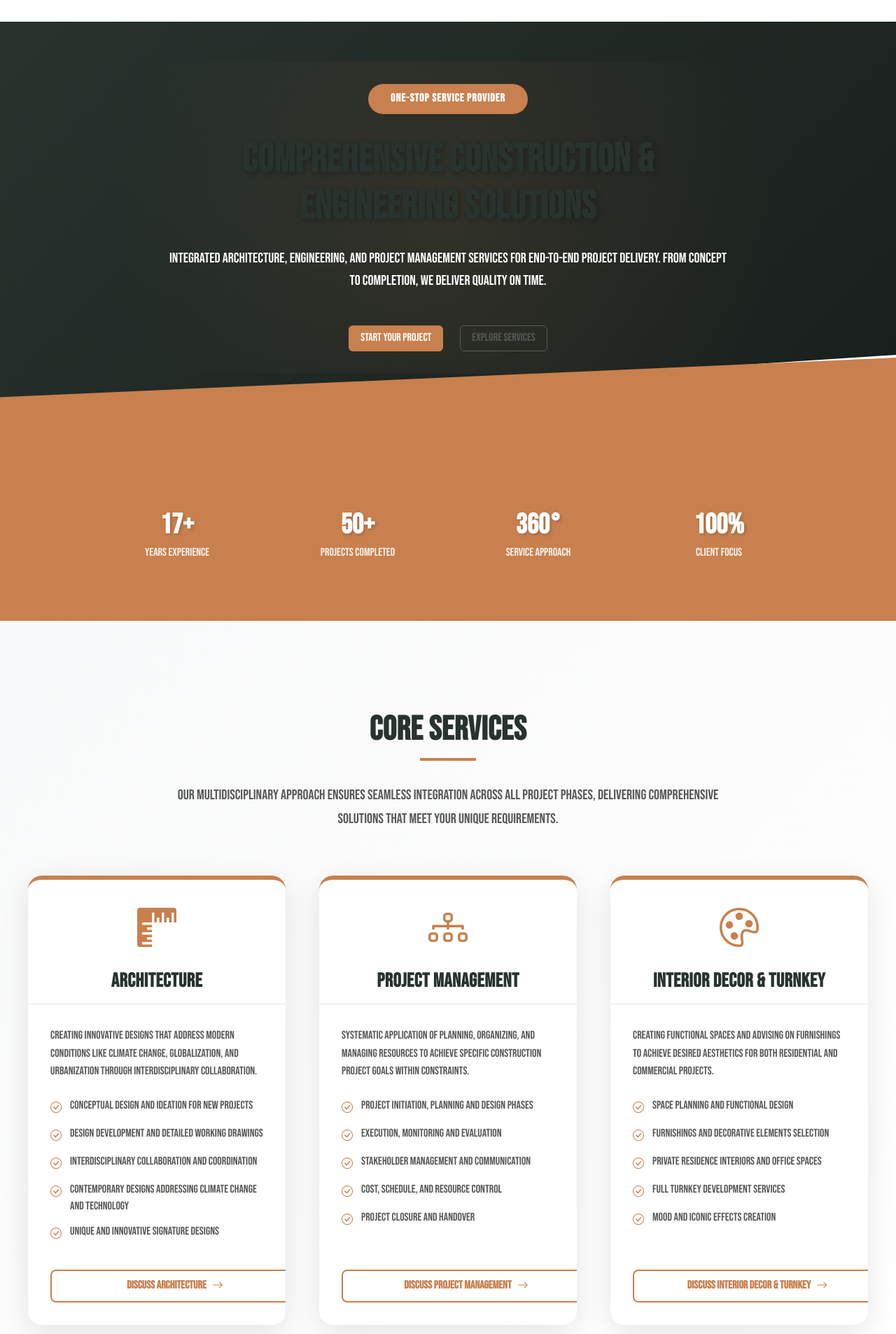
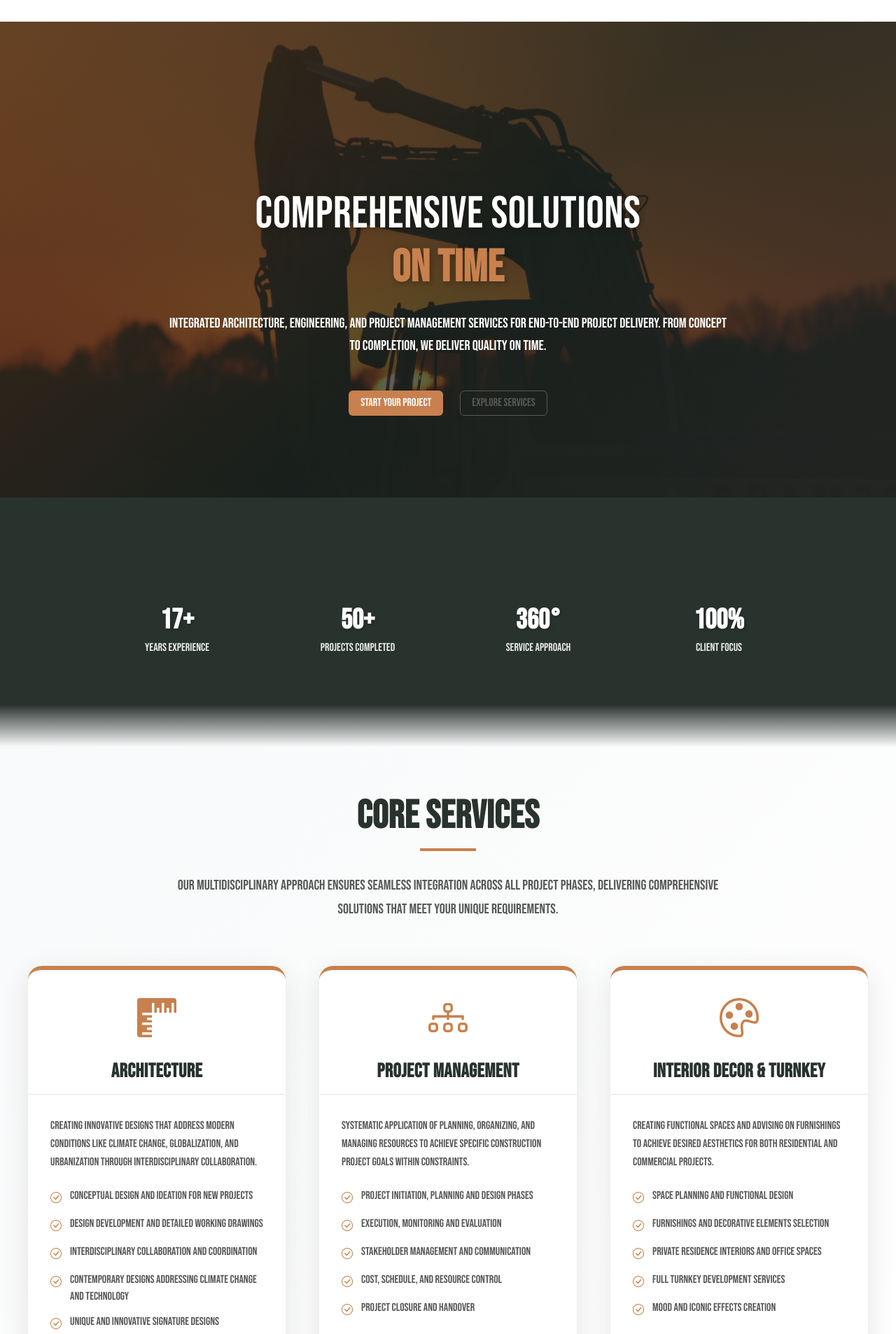
Before and after one commit to UncleSmol/tshepoyarona, a React (Vite) app: page /services in a window 1280 px wide. Shown: the part 54-1960 px from the top of the page at 70% size. Built offline with nearby package versions, Linux system fonts and the light colour scheme.

Commit message:
more styling fixes

```diff
--- a/src/pages/Projects.jsx
+++ b/src/pages/Projects.jsx
@@ -1,5 +1,6 @@
 import React from 'react'
 import "../styling/Projects.css"
+import ProjectsHeroImg from '../assets/projects-hero-image.jpg'
 
 const projectCategories = [
   {
--- a/src/pages/Services.jsx
+++ b/src/pages/Services.jsx
@@ -1,5 +1,6 @@
 import React from 'react'
 import "../styling/Services.css"
+import ServicesHeroImg from '../assets/services-hero-image.jpg'
 
 const categories = [
   {
@@ -107,14 +108,19 @@ const Services = () => {
   return (
     <main id="services" className="services-page">
       {/* Hero Section */}
-      <header className="services-hero" aria-label="Our Services">
+      <header
+        className="services-hero"
+        aria-label="Our Services"
+        style={{ backgroundImage: `linear-gradient(rgba(0,0,0,0.5), rgba(0,0,0,0.3)), url(${ServicesHeroImg})` }}
+      >
         <div className="services-hero__overlay">
           <div className="services-hero__content">
-            <div className="services-hero__badge">
+            {/* <div className="services-hero__badge">
               <span>One-Stop Service Provider</span>
-            </div>
+            </div> */}
             <h1 className="services-hero__title">
-              Comprehensive Construction & Engineering Solutions
+              <span className="services-hero__title-main">Comprehensive Solutions</span>
+              <span className="services-hero__title-accent">On Time</span>
             </h1>
             <p className="services-hero__subtitle">
               Integrated architecture, engineering, and project management services for end-to-end project delivery.
--- a/src/styling/Services.css
+++ b/src/styling/Services.css
@@ -7,23 +7,32 @@
 
 /* ===== Hero Section ===== */
 .services-hero {
-  min-height: 70vh;
-  background: linear-gradient(135deg, var(--color-tertiary) 0%, color-mix(in srgb, var(--color-tertiary) 60%, black 40%) 100%);
+  min-height: 100dvh;
+  background-size: cover;
+  background-position: center;
+  background-repeat: no-repeat;
+  background-attachment: fixed;
   display: flex;
   align-items: center;
   justify-content: center;
   position: relative;
-  clip-path: polygon(0 0, 100% 0, 100% 85%, 0 100%);
-  margin-bottom: -10vh;
 }
 
 .services-hero__overlay {
+  position: absolute;
+  top: 0;
+  left: 0;
   width: 100%;
   height: 100%;
+  background: linear-gradient(
+    135deg,
+    rgba(200, 128, 78, 0.3) 0%,
+    rgba(41, 51, 46, 0.6) 50%,
+    rgba(87, 89, 86, 0.4) 100%
+  );
   display: flex;
   align-items: center;
   justify-content: center;
-  background: radial-gradient(circle at center, rgba(200, 128, 78, 0.1) 0%, transparent 70%);
 }
 
 .services-hero__content {
@@ -32,6 +41,7 @@
   color: white;
   padding: 2rem;
   z-index: 2;
+  position: relative;
 }
 
 .services-hero__badge {
@@ -50,11 +60,23 @@
 }
 
 .services-hero__title {
-  font-size: clamp(2.5rem, 5vw, 3.5rem);
+  font-size: clamp(3rem, 5vw, 6rem);
   line-height: 1.2;
   margin-bottom: 1.5rem;
   text-shadow: 2px 2px 8px rgba(0, 0, 0, 0.3);
   animation: fadeInUp 1s ease 0.3s both;
+}
+
+.services-hero__title-main {
+  display: block;
+  font-weight: 400;
+  color: white;
+}
+
+.services-hero__title-accent {
+  display: block;
+  color: var(--color-primary);
+  font-weight: 700;
 }
 
 .services-hero__subtitle {
@@ -75,12 +97,24 @@
 
 /* ===== Stats Section ===== */
 .services-stats {
-  background: var(--color-primary);
+  background: var(--color-tertiary);
   color: white;
-  padding: 12rem 1rem 4rem;
+  padding: 3rem 1rem;
   position: relative;
-  z-index: 1;
-  clip-path: polygon(0 15%, 100% 0, 100% 100%, 0 100%);
+  z-index: 3;
+  margin-top: -15vh;
+}
+
+/* Fade from stats (tertiary) to core services (light bg) */
+.services-stats::after {
+  content: '';
+  position: absolute;
+  bottom: -60px;
+  left: 0;
+  width: 100%;
+  height: 60px;
+  background: linear-gradient(to bottom, var(--color-tertiary), rgba(248, 249, 250, 0.9));
+  pointer-events: none;
 }
 
 .services-stats__container {
@@ -89,6 +123,7 @@
   display: grid;
   grid-template-columns: repeat(auto-fit, minmax(200px, 1fr));
   gap: 2rem;
+  padding-top: 10vh;
 }
 
 .services-stats__item {
@@ -112,7 +147,7 @@
 
 /* ===== Section Base Styles ===== */
 .services-section__title {
-  font-size: clamp(2.5rem, 4vw, 3rem);
+  font-size: clamp(2.5rem, 5vw, 3.5rem);
   text-align: center;
   margin-bottom: 3rem;
   color: var(--color-tertiary);
@@ -134,6 +169,19 @@
 .services-core {
   padding: 8rem 1rem;
   background: linear-gradient(135deg, #f8f9fa 0%, #ffffff 100%);
+  position: relative;
+}
+
+/* Fade from core services (light) to engineering (tertiary) */
+.services-core::after {
+  content: '';
+  position: absolute;
+  bottom: -60px;
+  left: 0;
+  width: 100%;
+  height: 60px;
+  background: linear-gradient(to bottom, rgba(255, 255, 255, 0.9), var(--color-tertiary));
+  pointer-events: none;
 }
 
 .services-core__container {
@@ -161,7 +209,19 @@
   padding: 8rem 1rem;
   background: var(--color-tertiary);
   color: white;
-  clip-path: polygon(0 5%, 100% 0, 100% 95%, 0 100%);
+  position: relative;
+}
+
+/* Fade from engineering (tertiary) to process (light) */
+.services-engineering::after {
+  content: '';
+  position: absolute;
+  bottom: -60px;
+  left: 0;
+  width: 100%;
+  height: 60px;
+  background: linear-gradient(to bottom, var(--color-tertiary), rgba(255, 255, 255, 0.9));
+  pointer-events: none;
 }
 
 .services-engineering__container {
@@ -299,13 +359,16 @@
 }
 
 .service-card__footer {
-  padding: 0 2rem 2rem;
+  padding: 2rem;
   margin-top: auto;
+  display: flex;
+  gap: 1rem;
 }
 
 .service-card__cta {
   display: inline-flex;
   align-items: center;
+  justify-content: center;
   gap: 0.5rem;
   color: var(--color-primary);
   text-decoration: none;
@@ -315,8 +378,8 @@
   border: 2px solid var(--color-primary);
   border-radius: 8px;
   width: 100%;
-  justify-content: center;
   text-align: center;
+  flex: 1;
 }
 
 .service-card__cta:hover {
@@ -329,7 +392,19 @@
 .services-process {
   padding: 8rem 1rem;
   background: linear-gradient(135deg, #ffffff 0%, #f8f9fa 100%);
-  clip-path: polygon(0 5%, 100% 0, 100% 95%, 0 100%);
+  position: relative;
+}
+
+/* Fade from process (light) to cta (secondary) */
+.services-process::after {
+  content: '';
+  position: absolute;
+  bottom: -60px;
+  left: 0;
+  width: 100%;
+  height: 60px;
+  background: linear-gradient(to bottom, rgba(255, 255, 255, 0.9), var(--color-secondary));
+  pointer-events: none;
 }
 
 .services-process__container {
@@ -407,7 +482,7 @@
 
 /* ===== CTA Section ===== */
 .services-cta {
-  padding: 6rem 1rem;
+  padding: 8rem 1rem;
   background: linear-gradient(135deg, var(--color-secondary) 0%, color-mix(in srgb, var(--color-secondary) 80%, black 20%) 100%);
   color: white;
 }
@@ -495,26 +570,25 @@
 /* ===== Responsive Design ===== */
 @media (max-width: 768px) {
   .services-hero {
-    min-height: 60vh;
-    clip-path: polygon(0 0, 100% 0, 100% 90%, 0 100%);
-    margin-bottom: -5vh;
+    min-height: 80vh;
+    background-attachment: scroll;
   }
 
   .services-stats {
-    padding: 8rem 1rem 3rem;
-    clip-path: polygon(0 10%, 100% 0, 100% 100%, 0 100%);
+    margin-top: 0;
+    padding: 4rem 1rem;
   }
 
   .services-stats__container {
     grid-template-columns: repeat(2, 1fr);
     gap: 1rem;
+    padding-top: 8vh;
   }
 
   .services-core,
   .services-engineering,
   .services-process {
     padding: 4rem 1rem;
-    clip-path: none;
   }
 
   .services-core__grid,
@@ -528,6 +602,10 @@
 
   .process-step__connector {
     display: none;
+  }
+
+  .services-cta {
+    padding: 4rem 1rem;
   }
 
   .services-cta__actions {
@@ -560,11 +638,15 @@
 
 @media (max-width: 480px) {
   .services-hero__title {
-    font-size: 2rem;
+    font-size: 2.5rem;
   }
 
   .services-stats__container {
     grid-template-columns: 1fr;
+  }
+
+  .services-hero__subtitle {
+    font-size: 1rem;
   }
 
   .service-card__header,
```
Also changed, not shown: src/styling/Projects.css (+93 -21 lines), src/assets/services-hero-image.jpg (added), 1 other file (tests, documents, lock files or other folders).
